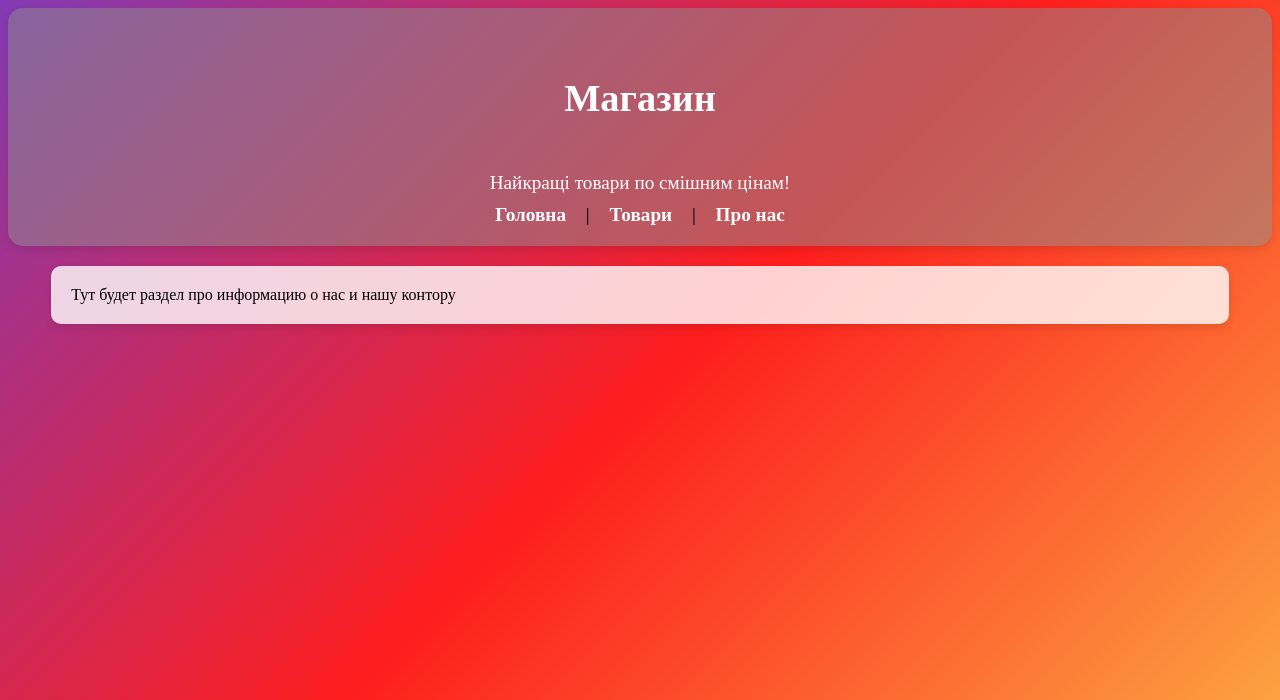
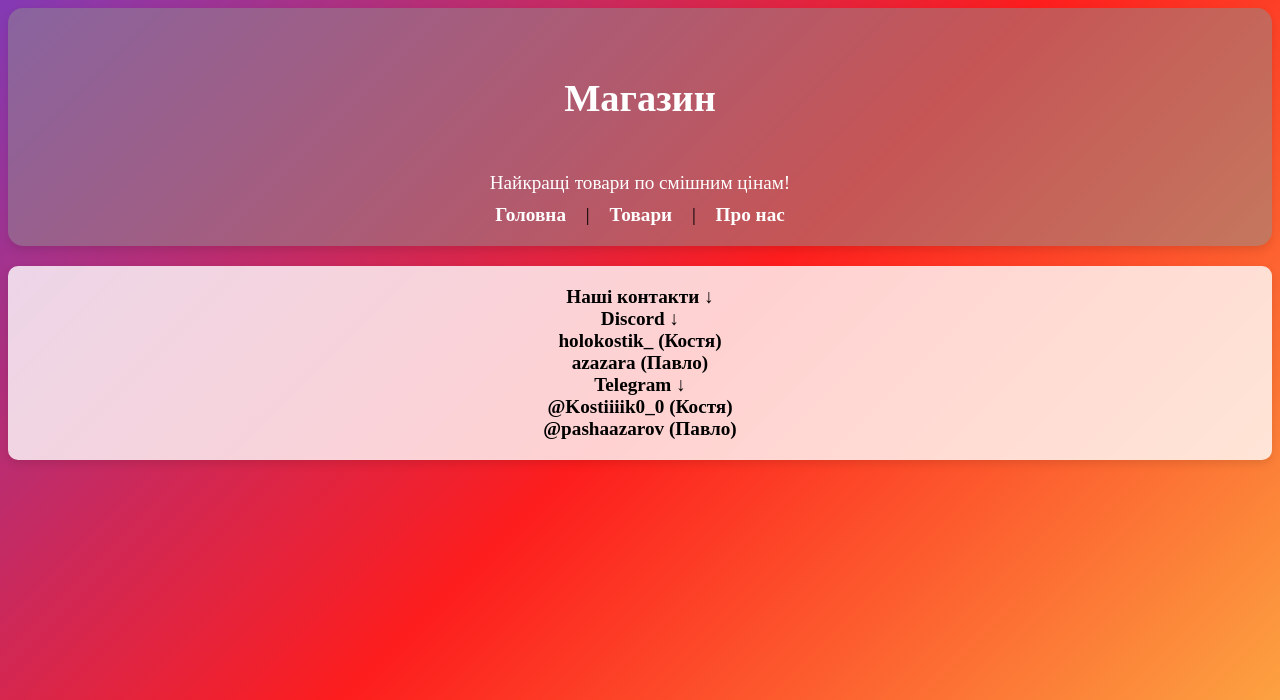
Before and after one commit to ggtkh/marketplace, a Django app: page /about_us/ in a window 1280 px wide. Shown: the top 700 px of the page. Run offline with Django 5.2, Linux system fonts and the light colour scheme.

Commit message:
эээээээээээ я забыл

```diff
--- a/marketplace/static/marketplace/style.css
+++ b/marketplace/static/marketplace/style.css
@@ -20,7 +20,7 @@ p{
     background: linear-gradient(135deg, #833ab4 0%, #fd1d1d 50%, #fcb045 100%) no-repeat center center fixed;
 }
 .content{
-    max-width: 90%;
+
     margin: 20px auto;
     padding: 20px;
     background-color: rgba(255, 255, 255, 0.8);
@@ -180,6 +170,29 @@ ul {
     transform: scale(1.15);
     cursor: grabbing;
 }
-.img-div {
+.good img {
+    float: left;
+    display: block;
+    background-color: white;
+    border: black;
+    vertical-align: top;
+    margin-right: 2% ;
+    border-radius: 10px;
+    margin-bottom: 7px;
+    padding: 5px;
+    min-height: 300px;
+}
+.img-div{
     min-height: 190px;
 }
+
+h2, .content p {
+    color: #000000;
+    text-align: center;
+}
+.about-us-contacts {
+    color: #000000;
+    text-align: center;
+    font-size: larger;
+    font-weight: bold;
+}
--- a/marketplace/templates/about_us.html
+++ b/marketplace/templates/about_us.html
@@ -4,7 +4,7 @@
 <head>
     <meta charset="UTF-8">
     <meta name="viewport" >
-    <title>Головна</title>
+    <title>Про нас</title>
     <link rel="stylesheet" href="{% static 'marketplace/style.css' %}">
     <link rel="icon" href="{% static 'marketplace/icon.png' %}" type="image/png">
 </head>
@@ -19,7 +19,14 @@
         </nav>
     </div>
     <div class ="content">
-Тут будет раздел про информацию о нас и нашу контору
+        <div class="about-us-contacts">Наші контакти ↓ <br>
+        Discord ↓ <br>
+        holokostik_ (Костя) <br>
+        azazara (Павло)<br>
+
+        Telegram ↓ <br>
+        @Kostiiiik0_0 (Костя) <br>
+        @pashaazarov (Павло) <br></div>
     </div>
 
 </body>
--- a/marketplace/templates/main_page.html
+++ b/marketplace/templates/main_page.html
@@ -19,7 +19,8 @@
         </nav>
     </div>
     <div class ="content">
-ГЛАВНАЯ (тут будет вода-описание сайта и ты умрёшь и т.д.)
+        <h2>Ласкаво просимо до нашого магазину !</h2>
+        <p>Тут ви знайдете найкращі товари за найвигіднішими цінами. Перегляньте наш асортимент та оберіть те, що вам до вподоби!</p>
     </div>
 
 
```
Also changed, not shown: other parts of marketplace/static/marketplace/style.css (+9 -19 lines), marketplace/templates/single_good.html (+6 -2 lines).
